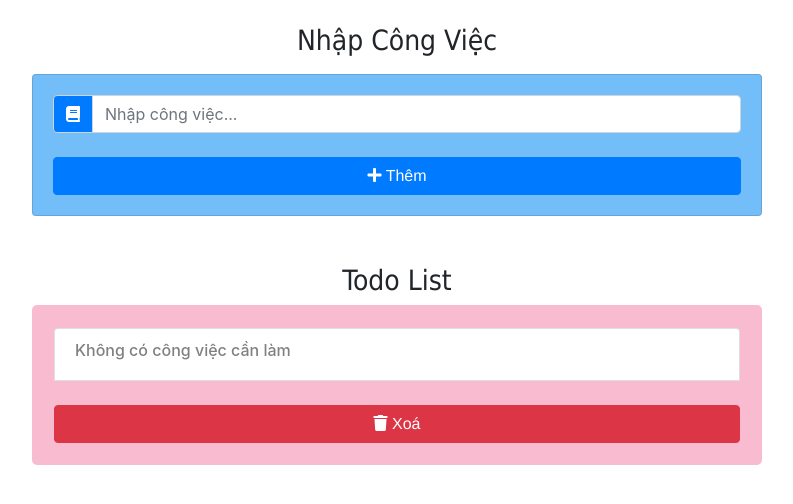
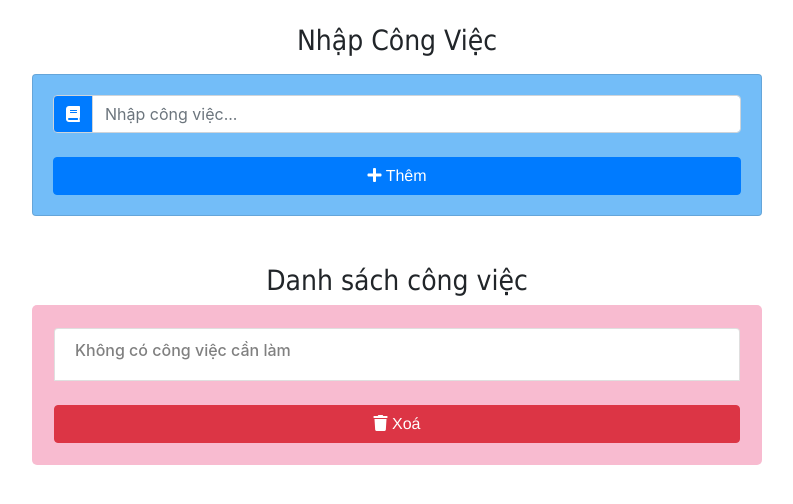
Before and after one commit to ndkhai/react-todo, a React (Create React App) app: page / in a window 1280 px wide. Shown: the top 504 px of the page, without its empty margins (243-1036 px from the left). Built offline with nearby package versions, Linux system fonts and the light colour scheme.

Commit message:
Commit 3

```diff
--- a/src/components/TodoList.js
+++ b/src/components/TodoList.js
@@ -12,7 +12,7 @@ export default class TodoList extends Component {
     return (
       <ul className='list-group my-5'>
         <h3 className='text-center' style={{ fontFamily: 'Tahoma' }}>
-          Todo List
+          Danh sách công việc
         </h3>
         <div style={container}>
           {this.props.items.length > 0 ? (
```
